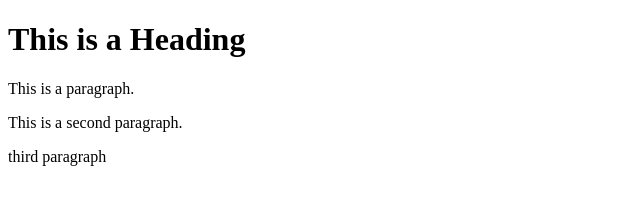
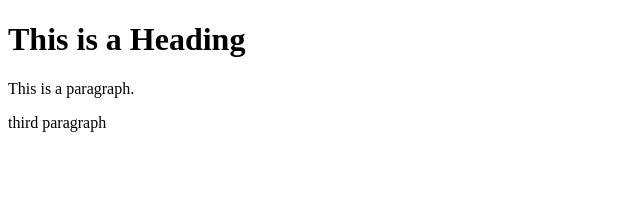
Before and after one commit to roomaroom/text, a plain HTML site: page index.html in a window 1280 px wide. Shown: the whole page, without its empty margins (0-640 px from the left). Drawn offline with Linux system fonts and the light colour scheme.

Commit message:
deleted second paragraph

```diff
--- a/index.html
+++ b/index.html
@@ -7,7 +7,6 @@
 
 <h1>This is a Heading</h1>
 <p>This is a paragraph.</p>
-<p>This is a second paragraph.</p>
 <p>third paragraph</p>
 </body>
 </html>
```
